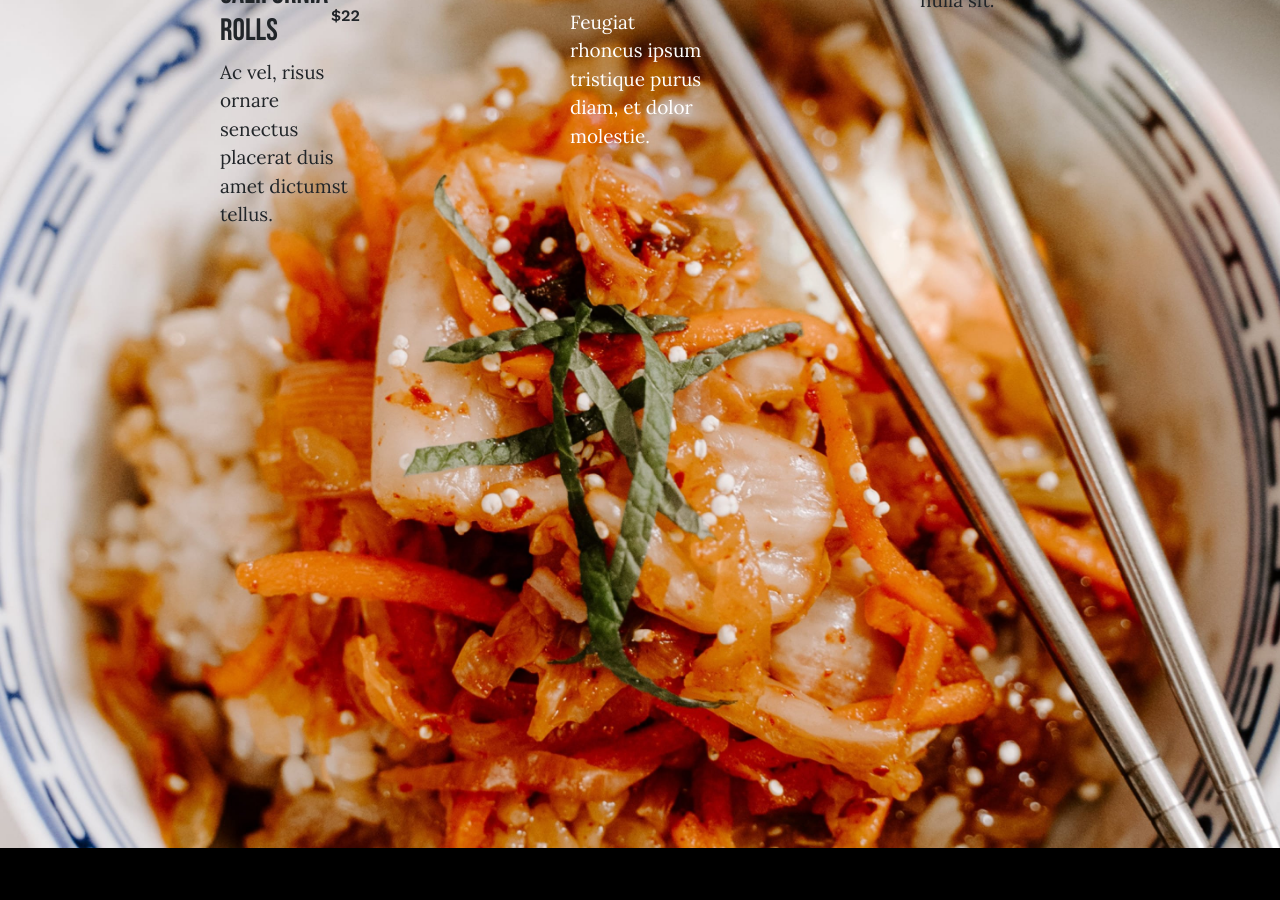
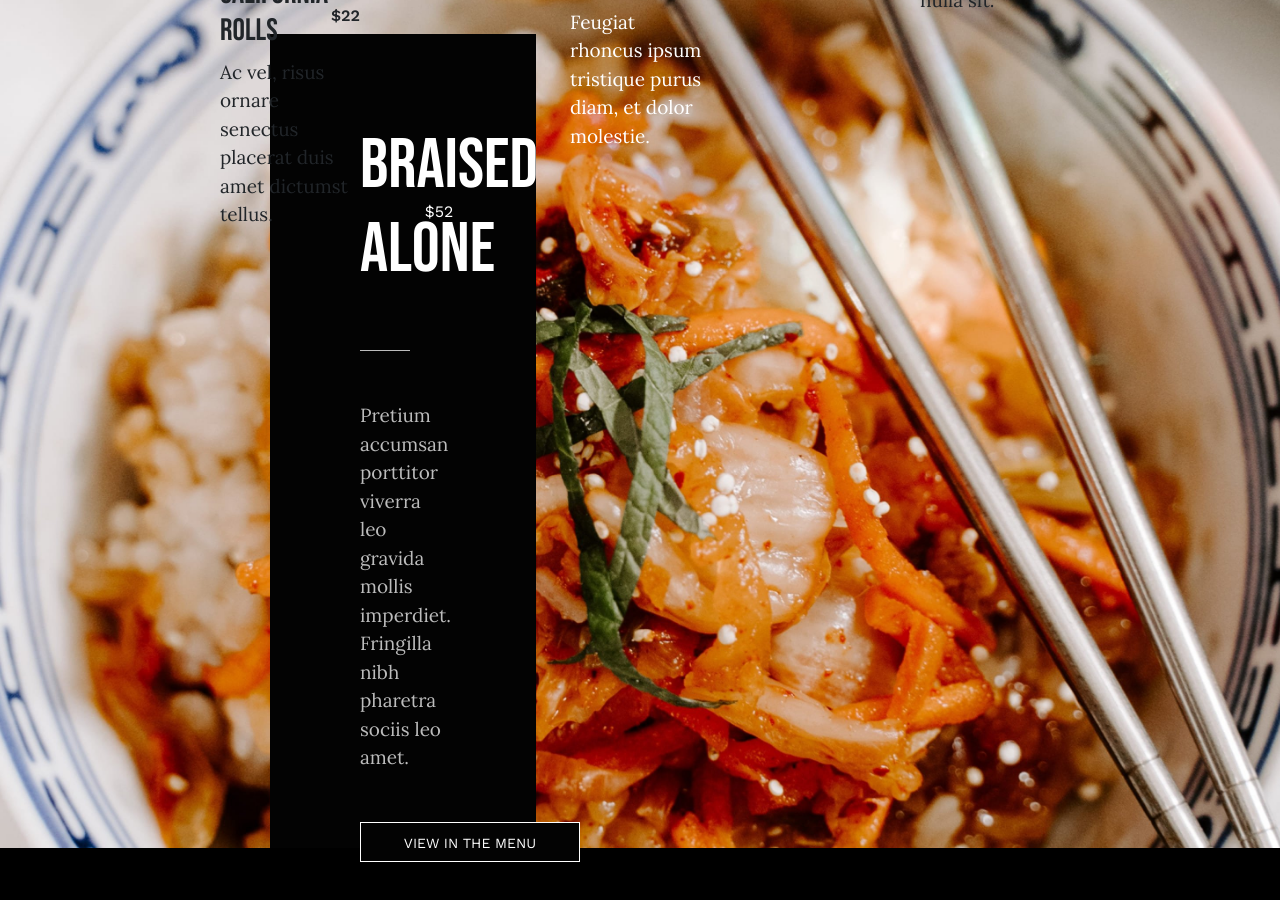
Before and after one commit to elepot87/proj-html-vuejs, a Vue app: page / in a window 1280 px wide. Shown: the part 11000-11900 px from the top of the page. Built offline with nearby package versions, Linux system fonts and the light colour scheme.

Commit message:
testi e stile container del piatto

```diff
--- a/src/components/Main.vue
+++ b/src/components/Main.vue
@@ -407,7 +407,20 @@
       </div>
     </section>
     <!-- Section 9 Piatto in evidenza -->
-    <section class="highlight-plate"></section>
+    <section class="highlight-plate">
+      <div class="container-info d-flex justify-content-center">
+        <div class="info-plate d-flex">
+          <h3 class="name-plate">braised alone</h3>
+          <div class="price">$52</div>
+        </div>
+        <div class="separator"></div>
+        <p class="description-plate">
+          Pretium accumsan porttitor viverra leo gravida mollis imperdiet.
+          Fringilla nibh pharetra sociis leo amet.
+        </p>
+        <button class="button-main">view in the menu</button>
+      </div>
+    </section>
   </main>
 </template>
 
--- a/src/styles/main.scss
+++ b/src/styles/main.scss
@@ -498,5 +498,37 @@ main {
     background-size: cover;
     background-image: url(../assets/images/hero42x.jpg);
     height: 950px;
+    padding: 136px 270px 0;
+    .container-info {
+      background-color: $primary-color;
+      flex-direction: column;
+      width: 36%;
+      padding: 90px;
+      color: $secondary-color;
+      .info-plate {
+        justify-content: space-between;
+        align-items: center;
+        .name-plate {
+          font-size: $highlighted-plate;
+          font-family: $hero-font-title;
+          width: 75%;
+        }
+        .price {
+          font-family: $button-font;
+        }
+      }
+      .separator {
+        margin: 50px 0;
+      }
+      .description-plate {
+        font-size: $description-menu;
+        font-family: $primary-font;
+        color: $third-color;
+        margin-bottom: 50px;
+      }
+      .button-main {
+        margin-bottom: 20px;
+      }
+    }
   }
 }
--- a/src/styles/variables.scss
+++ b/src/styles/variables.scss
@@ -38,3 +38,4 @@ $title-menu: 45px;
 $plate-name: 31px;
 $price: 16px;
 $description-menu: 19px;
+$highlighted-plate: 70px;
```
